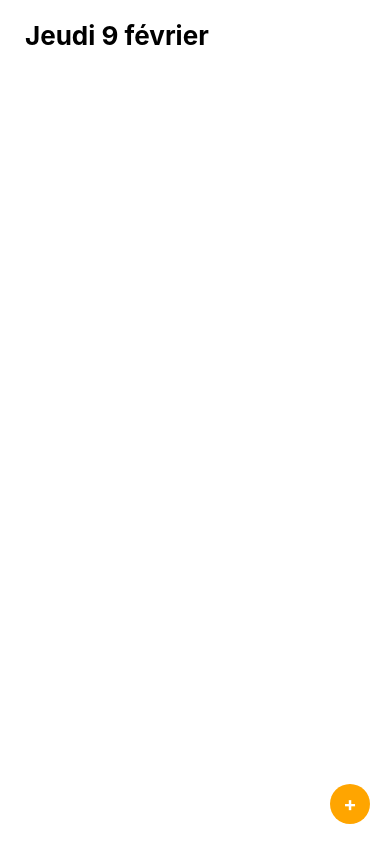
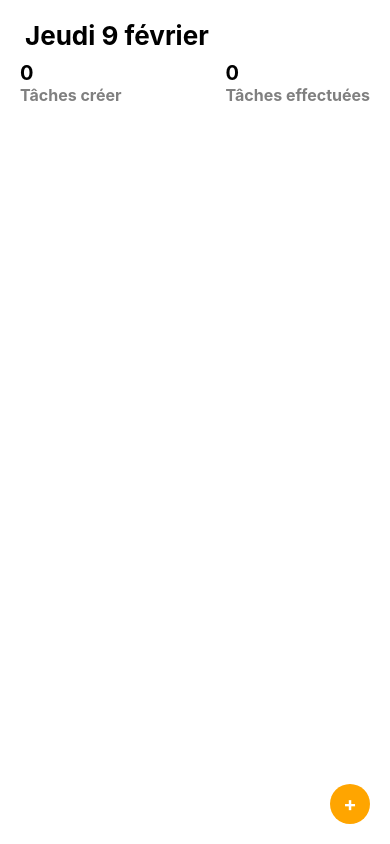
Before and after one commit to Antoine-Goncalves14/react-native-tasks-app, a React Native app: screen / in a window 390 px wide. Built offline with nearby package versions, Linux system fonts and the light colour scheme.

Commit message:
Les compteurs de tâches

```diff
--- /dev/null
+++ b/src/components/Counter/index.js
@@ -0,0 +1,23 @@
+import React from 'react';
+import {StyleSheet, Text, View} from 'react-native';
+
+export default function Counter({title, nb}) {
+  return (
+    <View>
+      <Text style={styles.nb}>{nb}</Text>
+      <Text style={styles.title}>{title}</Text>
+    </View>
+  );
+}
+
+const styles = StyleSheet.create({
+  nb: {
+    fontWeight: 'bold',
+    fontSize: 20,
+  },
+  title: {
+    fontWeight: 'bold',
+    color: 'grey',
+    fontSize: 16,
+  },
+});
--- a/src/screens/Tasks/index.js
+++ b/src/screens/Tasks/index.js
@@ -1,5 +1,6 @@
 import React, {useState} from 'react';
-import {FlatList} from 'react-native';
+import {FlatList, StyleSheet, View} from 'react-native';
+import Counter from '../../components/Counter';
 import FloatingBtn from '../../components/FloattingBtn';
 
 import Header from '../../components/Header';
@@ -84,6 +85,13 @@ export default function TasksScreen() {
           <>
             <Header />
             {isFormVisible && <TaskForm onAddTask={onAddTask} />}
+            <View style={styles.containerCounters}>
+              <Counter nb={tasks.length} title="Tâches créer" />
+              <Counter
+                nb={tasks.filter(t => t.isCompleted === true).length}
+                title="Tâches effectuées"
+              />
+            </View>
           </>
         }
         contentContainerStyle={{flexGrow: 1}}
@@ -95,3 +103,12 @@ export default function TasksScreen() {
     </>
   );
 }
+
+const styles = StyleSheet.create({
+  containerCounters: {
+    flexDirection: 'row',
+    justifyContent: 'space-between',
+    marginTop: 10,
+    paddingHorizontal: 20,
+  },
+});
```
